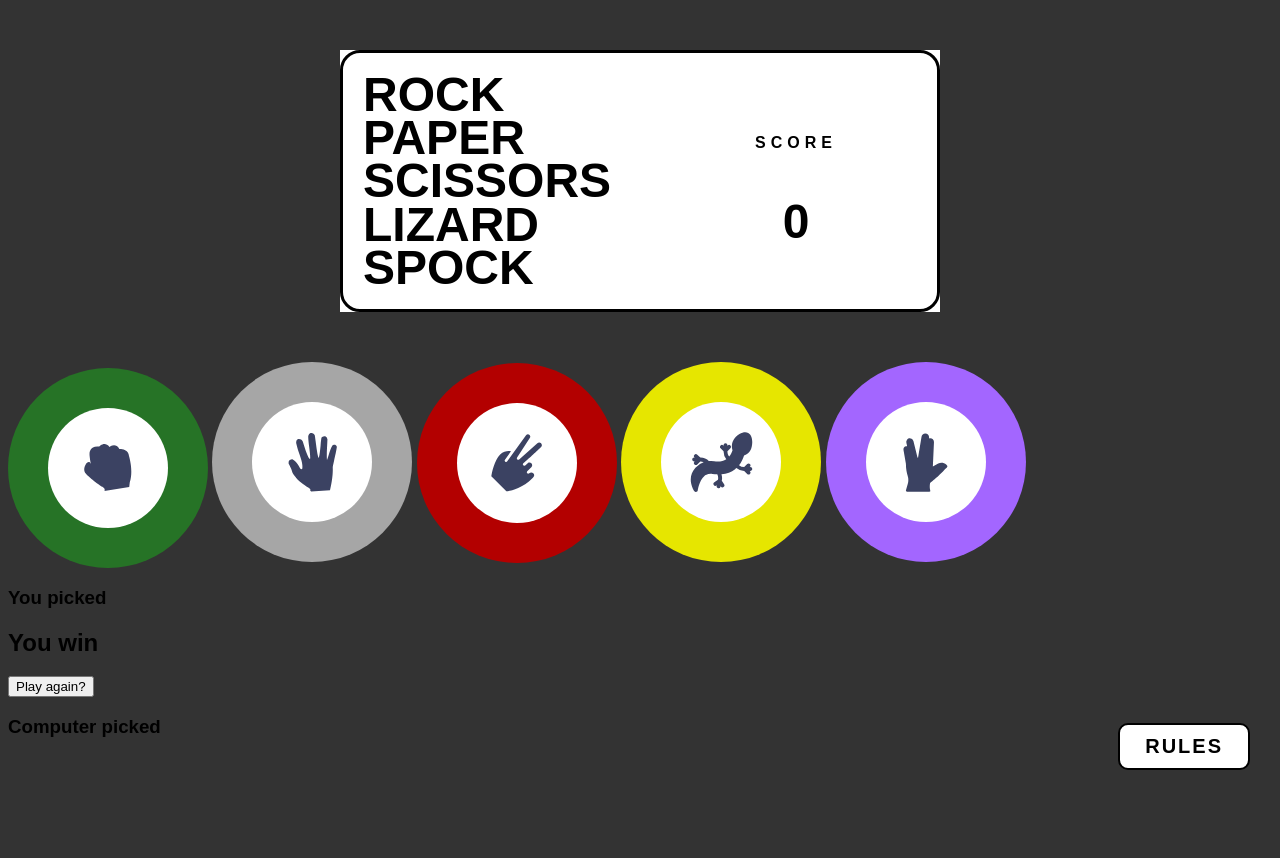
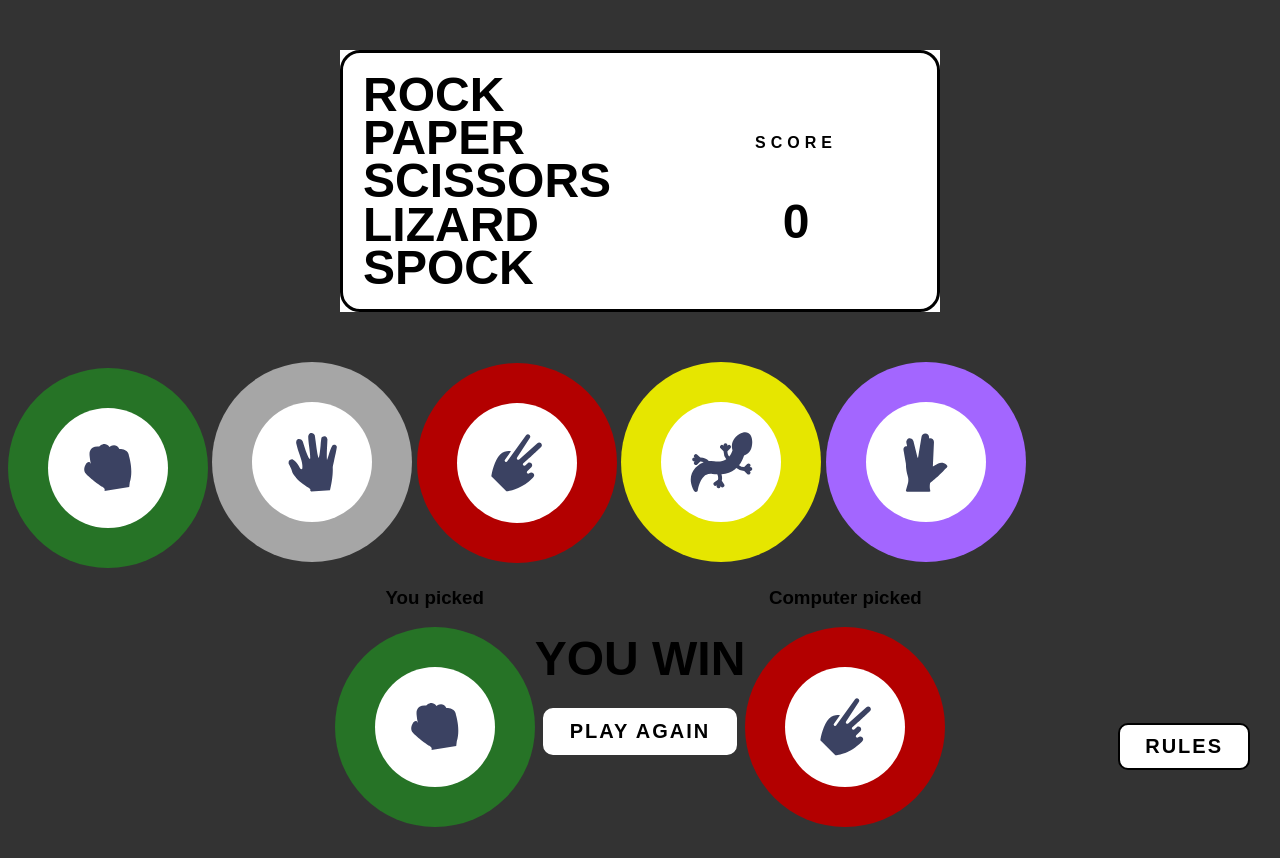
Before and after one commit to Gabriel5638/Rock-Paper-Scissors-Spock-Game, a plain HTML site: page game.html in a window 1280 px wide. Drawn offline with Linux system fonts and the light colour scheme.

Commit message:
Add buttons inside the choosing divs  and style them in css

```diff
--- a/assets/css/game.css
+++ b/assets/css/game.css
@@ -38,6 +38,14 @@ header{
     flex-direction: column;
     line-height: 0.9;
     text-transform: uppercase;
+ }
+
+ h2{ font-size: 3rem;
+     margin: 0 0 30px;
+     line-height: 0.8;
+     text-transform: uppercase;
+
+
  }
 
  h4{
@@ -91,6 +99,30 @@ header{
   }
 
 
+  .btn{
+       border: 2px solid #fff;
+         border-radius: 10px;
+         background-color: #fff;
+         font-weight: 700;
+         font-size: 20px;
+         color: #000;
+         font-size: 20px;
+         font-family: inherit;
+         padding: 10px 25px;
+         letter-spacing: 2px;
+         text-transform: uppercase;
+  }
+
+   .choosing{
+
+         display: flex;
+         justify-content: center;
+         margin: auto;
+         align-items: center;
+         text-align: center;
+   }
+
+
 
 
 .btn-circle {
--- a/game.html
+++ b/game.html
@@ -63,16 +63,28 @@
         </button>
     </main>
 
-    <div class="picked">
+    <div class="choosing">
         <div>
            <h3>You picked</h3>
+           <button class="btn-circle btn-rock"
+           data-choice= "rock">
+           <span class ="wrapper">
+           <img src="./assets/images/rock.svg" alt="rock icon" />
+           </span>
+           </button>
         </div>
         <div>
-            <h2>You <span id="win">win</span></h2>
-            <button class="btn" id="reset">Play again?</button>
+            <h2>You <span id="win">Win</span></h2>
+            <button class="btn" id="reset">Play again</button>
         </div>
         <div>
             <h3>Computer picked</h3>
+            <button class="btn-circle btn-scissors"
+            data-choice="scissors">
+           <span class="wrapper">
+            <img src="./assets/images/scissors.svg" alt="scissors icon"/>
+            </span>
+            </button>
         </div>
     </div>
 
```
